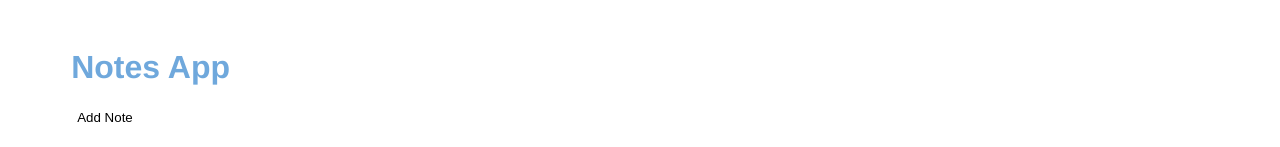
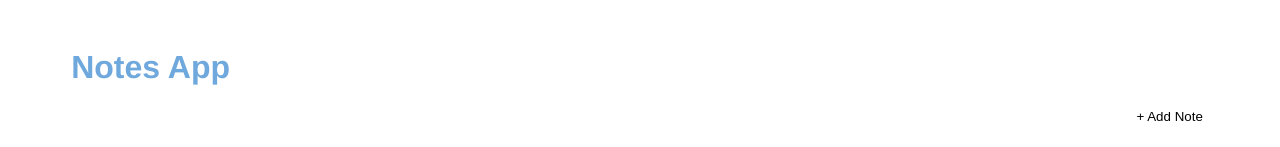
Before and after one commit to EseAlli/notes-app, a Vue app: page / in a window 1280 px wide. Shown: the top 147 px of the page. Built offline with nearby package versions, Linux system fonts and the light colour scheme.

Commit message:
style changes

```diff
--- a/src/App.vue
+++ b/src/App.vue
@@ -1,8 +1,8 @@
 <template>
   <div class="container">
     <h1 class="header">Notes App</h1>
-    <div>
-      <button id="show-modal" @click="showModal = true">Add Note</button>
+    <div class="flex justify-end">
+      <button id="show-modal" @click="showModal = true">+ Add Note</button>
     </div>
     <create-note :show="showModal" @close="showModal = false"></create-note>
     <list-notes v-bind:notes="notes"></list-notes>
@@ -80,6 +80,10 @@ button:hover {
   display: flex;
 }
 
+.justify-end {
+  justify-content: end;
+}
+
 .gap-2 {
   gap: 0.5rem;
 }
--- a/src/components/Note.vue
+++ b/src/components/Note.vue
@@ -5,8 +5,8 @@
     <p>Milk, Coffee, cookies</p>
     <p>17/07/2023</p>
     <div class="flex gap-2">
-      <p class="edit-btn" id="show-modal" @click="showModal = true">Edit</p>
-      <p @click="showDeleteModal = true">Delete</p>
+      <p class="edit-btn" @click="showModal = true">Edit</p>
+      <p class="delete-btn" @click="showDeleteModal = true">Delete</p>
     </div>
     <edit-note
       :show="showModal"
@@ -67,7 +67,8 @@ export default {
   font-weight: 600;
 }
 
-.edit-btn:hover {
+.edit-btn:hover,
+.delete-btn:hover {
   cursor: pointer;
 }
 
```
